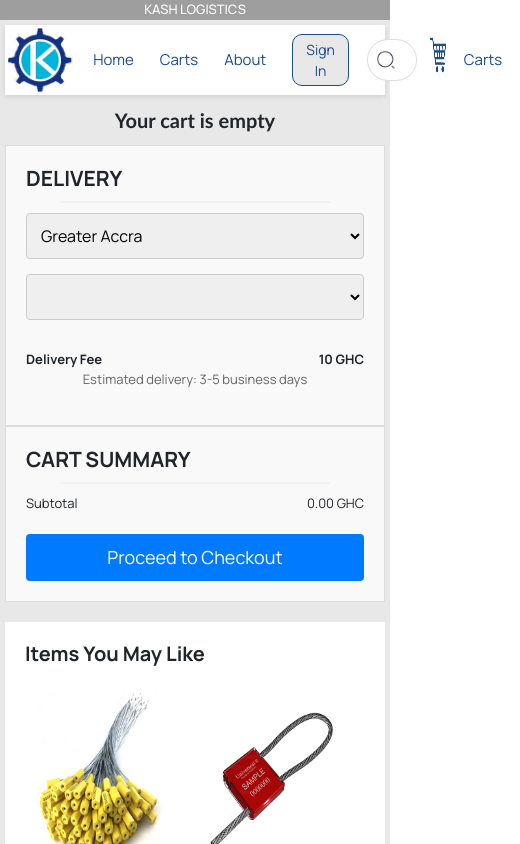
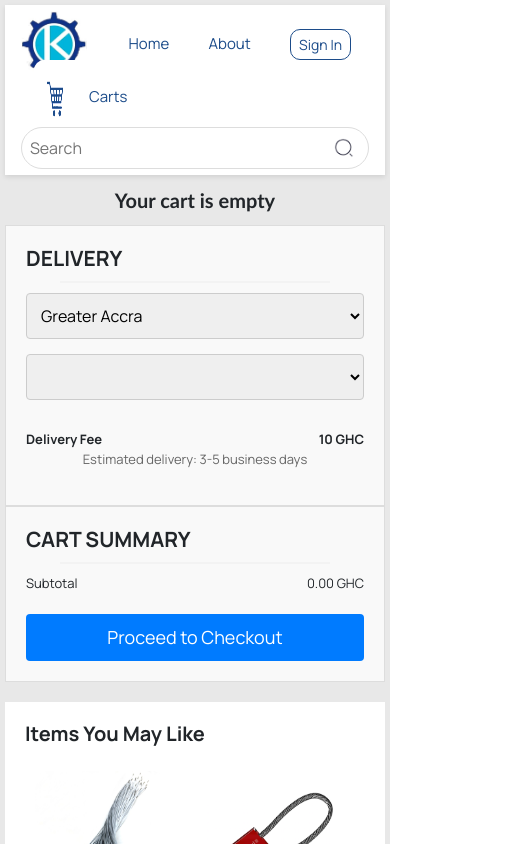
Before and after one commit to kwekumorgan/logistics-SWEG47, a React (Create React App) app in the folder frontendApp/my-app/: page /carts in a window 390 px wide. Shown: the top 844 px of the page, 520 px wide, since content can reach past the window. Built offline with nearby package versions, Linux system fonts and the light colour scheme; grey boxes are pictures that could not be loaded.

Commit message:
Header Issue Addressed

```diff
--- a/frontendApp/my-app/src/App.js
+++ b/frontendApp/my-app/src/App.js
@@ -1,6 +1,5 @@
 import React from 'react';
 import { BrowserRouter as Router, Route, Routes, useLocation } from 'react-router-dom';
-import Navbar from './components/Navbar';
 import Home from './components/Home';
 import ProductDetailPage from './components/ProductDetailPage'; // Rename this for clarity
 import Payment from './components/Payment';
@@ -20,7 +19,7 @@
   return (
     <CartProvider>
       <div className="App">
-        <Navbar />
+
         <Routes>
           <Route path="/" element={<Home />} />
           <Route path="/product/:id" element={<ProductDetailPage />} />
--- a/frontendApp/my-app/src/components/About.jsx
+++ b/frontendApp/my-app/src/components/About.jsx
@@ -1,17 +1,16 @@
-
 import { Link } from 'react-router-dom';
 import './Header.css';
 import KashLogo from '../Media/KASHLOGO1.jpg';
 import React, { useEffect } from 'react';
 import './About.css'; // Import the CSS file specific to the About page
 import SearchIcon from '../Media/Search.png';
+import CartIcon from '../Media/carts1.png';
 
 const AboutPage = () => {
   useEffect(() => {
     function handleScroll() {
       const header = document.querySelector('.header');
-      const navbarHeight = document.querySelector('.ribbon').offsetHeight;
-      if (window.scrollY > navbarHeight) {
+      if (window.scrollY > 0) {
         header.style.position = 'fixed';
         header.style.top = '0';
       } else {
@@ -36,15 +35,31 @@
       handleSearch();
     }
   };
+
+  // Mock cart array
+  const cart = []; // This is just a placeholder; replace with your actual cart data
+
+  // Calculate the total quantity in the cart
+  const totalQuantity = cart.reduce((sum, item) => sum + item.quantity, 0);
+
   return (
-<div><header className="header">
+    <div>
+      <header className="header">
         <img src={KashLogo} height="80" alt="Department Of Computer Science" />
         <Link to="/">Home</Link>
-      <Link to="/Carts">Carts</Link>
         <Link to="/About">About</Link>
         <Link to="/login">
           <button className="sign-in-button">Sign In</button>
         </Link>
+        <div className="cart-container">
+          <Link to="/Carts" className="cart-text-link">
+            <img src={CartIcon} alt="Cart" className="cart-icon" />
+            {totalQuantity > 0 && (
+              <span className="cart-count">{totalQuantity}</span>
+            )}
+            Carts
+          </Link>
+        </div>
         <div className="search-container">
           <input
             type="text"
@@ -60,21 +75,39 @@
       <div className="about-container">
         <div className="about-box">
           <p>
-          We have the pleasure to introduce Kash Security Seal and Logistics (KSS & LOGISTICS) to your company. We are specialized in Seals business. KSS & Logistics is a registered Ghanaian owned business since 2012 and also a VAT registered business.
+            We have the pleasure to introduce Kash Security Seal and Logistics
+            (KSS & LOGISTICS) to your company. We are specialized in Seals
+            business. KSS & Logistics is a registered Ghanaian owned business
+            since 2012 and also a VAT registered business.
           </p>
           <p>
-          We would like to make our line of service available to your company in the hope that we may establish a long lasting business relationship with your esteemed company for mutual benefits.
+            We would like to make our line of service available to your company
+            in the hope that we may establish a long lasting business
+            relationship with your esteemed company for mutual benefits.
           </p>
           <p>
-          KSS & Logistics offers integrated logistics services and tailored in all kinds of security seals. The plastic seals is made up of high quality food grade polypropylene, carbon steel, equipped with a galvanized spring steel locking insert for securing boxes and bins, hatches, doors, lockers, boxes and vessels, inspection hatches, bags, catering container, courier bags, security containers, medical containers, Tankers and the like. Optional customization with corporate name, telephone number, logo or barcode is also available.
+            KSS & Logistics offers integrated logistics services and tailored in
+            all kinds of security seals. The plastic seals is made up of high
+            quality food grade polypropylene, carbon steel, equipped with a
+            galvanized spring steel locking insert for securing boxes and bins,
+            hatches, doors, lockers, boxes and vessels, inspection hatches,
+            bags, catering container, courier bags, security containers,
+            medical containers, Tankers and the like. Optional customization
+            with corporate name, telephone number, logo or barcode is also
+            available.
           </p>
           <p>
-          Our seals are safeguard products, so the quality control system is very important. We keeping the high quality as our principle, maintaining the client’s printing numbers, and doing 100% inspection for all the seals. Our seals passed the ISO9001:2015 certified, and most of the High security seals and container seals are ISO/PA 17712:2013 certified by international norm ISO/IEC17025 lab.
+            Our seals are safeguard products, so the quality control system is
+            very important. We keeping the high quality as our principle,
+            maintaining the client’s printing numbers, and doing 100% inspection
+            for all the seals. Our seals passed the ISO9001:2015 certified, and
+            most of the High security seals and container seals are
+            ISO/PA 17712:2013 certified by international norm ISO/IEC17025 lab.
           </p>
         </div>
       </div>
     </div>
   );
-}
+};
 
 export default AboutPage;
--- a/frontendApp/my-app/src/components/Carts.jsx
+++ b/frontendApp/my-app/src/components/Carts.jsx
@@ -74,16 +74,27 @@
     return cartCategories.includes(product.category); // Show products from the same categories
   });
 
+  // Calculate the total quantity in the cart
+  const totalQuantity = cart.reduce((sum, item) => sum + item.quantity, 0);
+
+
   return (
     <div className="main_content-custom">
        <header className="header">
       <img src={KashLogo} height="80" alt="Department Of Computer Science" />
       <Link to="/">Home</Link>
-        <Link to="/Carts">Carts</Link>
+
       <Link to="/About">About</Link>
       <Link to="/login">
         <button className="sign-in-button">Sign In</button>
       </Link>
+      <div className="cart-container"><Link to="/Carts" className="cart-text-link">
+        <img src={CartIcon} alt="Cart" className="cart-icon" />
+        {totalQuantity > 0 && (
+          <span className="cart-count">{totalQuantity}</span>
+        )}
+        Carts
+      </Link></div>
       <div className="search-container">
           <input
             type="text"
@@ -95,15 +106,7 @@
             <img src={SearchIcon} alt="Search" />
           </button>
         </div>
-        <div className="cart-wrapper">
-          <Link to="/Carts" className="cart-text-link">
-            <img src={CartIcon} alt="Cart" className="cart-icon" />
-            {quantities.reduce((sum, qty) => sum + qty, 0) > 0 && (
-              <span className="cart-count">{quantities.reduce((sum, qty) => sum + qty, 0)}</span>
-            )}
-            Carts
-          </Link>
-        </div>
+
     </header>
 
       <div className="cart-content-custom">
--- a/frontendApp/my-app/src/components/Footer.css
+++ b/frontendApp/my-app/src/components/Footer.css
@@ -72,11 +72,13 @@
   align-items: center;
   justify-content: center;
   height: 100%;
+  width: 50px;
 }
 
 .footer .footer-search-button img {
   width: 18px;
   height: 18px;
+  margin-left: 30px;
 }
 
 .footer .footer-links {
--- a/frontendApp/my-app/src/components/Footer.jsx
+++ b/frontendApp/my-app/src/components/Footer.jsx
@@ -3,7 +3,7 @@
 import './Footer.css';
 import facebookIcon from '../Media/fbook.jpg';
 import instagramIcon from '../Media/instagram.jpg';
-import SearchIcon from '../Media/Search.png';
+import SearchIcon1 from '../Media/Search.png';
 
 const Footer = () => {
   const handleSearch = () => {
@@ -43,7 +43,7 @@
             onKeyPress={handleKeyPress}
           />
           <button className="footer-search-button" onClick={handleSearch}>
-            <img src={SearchIcon} alt="Search" />
+            <img src={SearchIcon1} alt="Search" />
           </button>
         </div>
       </div>
--- a/frontendApp/my-app/src/components/Header.css
+++ b/frontendApp/my-app/src/components/Header.css
@@ -4,7 +4,7 @@
   align-items: center;
   background-color: white;
   color: black;
-  padding: 2px;
+  padding: 6px 16px;
   position: relative;
   width: 100%;
   z-index: 999;
@@ -13,7 +13,7 @@
 
 .header img {
   height: 66px;
-  margin-right: 12px;
+  margin-right: 20px;
 }
 
 .header a {
@@ -30,15 +30,18 @@
 
 .header a:hover {
   background-color: white;
-  color: rgb(28, 76, 138);
+  color: #15abff;
+
 }
+
+
+
 
 /* Style for the Sign In button */
 .sign-in-button {
-  background-color: #E8E8E8;
+  background-color: white;
   color: rgb(28, 76, 138);
   padding: 4px 8px;
-  margin-right: 10px;
   text-decoration: none;
   cursor: pointer;
   border-radius: 10px;
@@ -48,39 +51,39 @@
 }
 
 .sign-in-button:hover {
-  background-color: #E8E8E8;
-  color: rgb(28, 76, 138);
+  background-color: white;
+  color:  #15abff;
 }
 
+/* Search Container */
 .search-container {
   margin-left: auto;
   display: flex;
   align-items: center;
-  width: 40%; /* Adjust this value to make the search bar longer or shorter */
+  width: 40%;
   position: relative;
 }
 
 .search-input {
   width: 100%;
-  padding: 8px 40px 8px 8px; /* Add padding to the right for the search button */
-  border: 1px solid #ddd; /* Default border color */
-  border-radius: 25px; /* Rounded corners */
+  padding: 8px 40px 8px 8px;
+  border: 1px solid #ddd;
+  border-radius: 25px;
   font-size: 16px;
-  box-sizing: border-box; /* Ensure padding is included in the width calculation */
-  transition: border-color 0.3s ease; /* Smooth transition for border color change */
+  box-sizing: border-box;
+  transition: border-color 0.3s ease;
 }
 
-/* Change border color on focus */
 .search-input:focus {
-  border-color: rgb(28, 76, 138); /* Border color when focused */
-  outline: none; /* Remove default outline */
+  border-color: rgb(28, 76, 138);
+  outline: none;
 }
 
 .search-button {
   position: absolute;
   right: 10px;
-  background: none;
-  border: none;
+  background: none; /* Ensure no background color is applied */
+  border: none; /* Remove any border */
   padding: 0;
   cursor: pointer;
   display: flex;
@@ -91,67 +94,49 @@
 }
 
 .search-button img {
-  width: 20px; /* Adjust the size of the search icon */
+  width: 20px;
   height: 20px;
-}
+  margin-left: 20px;
+  position: absolute;
+  border: none;
 
-/* Ensure the input field has the correct z-index to stay above the button */
-.search-input {
-  z-index: 1;
-}
 
-.search-button {
-  z-index: 2;
 }
 
 
-/* Add padding to the top of the body content to avoid it being hidden behind the fixed header */
-body {
-  margin: 0;
-  padding-top: 70px; /* Adjust this value based on the height of your header */
-}
-
-/* Style for the main content */
-.content {
-  margin-top: 20px; /* Ensure some space between the header and the content */
-}
-
+/* Cart Container */
 .cart-container {
   position: relative;
   display: flex;
   align-items: center;
-  margin-left: 30px;
+  margin-left: 5px;
+  border: 1px white;
+  height: 40px; /* Match the height of the sign-in button */
+  padding: 6px 8px; /* Same padding as sign-in button */
+
 }
 
 .cart-icon {
   width: 27px;
-  height: -20px; /* Make the height the same as the width for a square icon */
+  height: 24px; /* Ensure square icon */
   cursor: pointer;
+  margin-right: 5px;
   position: relative;
-  margin-right: 10px; /* Adjust spacing between icon and text */
-  margin-bottom: -26px;
-  margin-top: -40px;
+
 }
 
 .cart-count {
   position: absolute;
-  top: 10px; /* Adjust to align properly within the cart icon */
-  right: 1245px; /* Adjust to center within the cart icon */
+  top: 0px; /* Adjust to align properly within the cart icon */
+  right: 79px; /* Adjust to align with the cart icon */
   background-color: #007bff;
   color: white;
   font-size: 12px;
   border-radius: 50%;
-  padding: 1px 4px;
+  padding: 2px 6px;
   display: flex;
   justify-content: center;
   align-items: center;
-  z-index: 1; /* Ensure the count is above the cart icon */
-}
-
-.cart-link {
-  display: flex;
-  align-items: center;
-  margin-left: 20px;
 }
 
 .cart-text-link {
@@ -166,32 +151,49 @@
   color: rgb(28, 76, 138);
 }
 
+/* Media Queries */
 @media (max-width: 768px) {
+  .header {
+    flex-wrap: wrap;
+    justify-content: space-between;
+  }
+
   .search-container {
-    width: 100%; /* Make the search bar full width on smaller screens */
+    width: 100%;
+    margin-top: 10px;
   }
 
   .cart-container {
-    margin-left: 10px; /* Reduce margin on smaller screens */
+    margin-left: 10px;
   }
 
   .cart-count {
-    top: 10px; /* Adjust for smaller screens */
-    right: 340px; /* Adjust for smaller screens */
-    font-size: 10px; /* Reduce font size on smaller screens */
-    padding: 2px 4px; /* Adjust padding for smaller screens */
+    right: 82px;
+    top: 1px;
+    font-size: 10px;
+    padding: 2px 4px;
   }
 }
 
 @media (max-width: 480px) {
+  .header {
+    flex-wrap: wrap;
+    justify-content: space-between;
+  }
   .cart-container {
-    margin-left: 5px; /* Further reduce margin on extra small screens */
+    margin-left: 5px;
   }
 
   .cart-count {
-    top: 10px; /* Adjust for very small screens */
-    right: -500px; /* Adjust for very small screens */
-    font-size: 8px; /* Further reduce font size on very small screens */
-    padding: 2px 3px; /* Adjust padding for very small screens */
+    right: 80px;
+    top: 1px;
+    font-size: 8px;
+    padding: 2px 3px;
   }
+
+  .search-container {
+    width: 100%;
+    margin-top: 10px;
+  }
+
 }
--- a/frontendApp/my-app/src/components/Header.jsx
+++ b/frontendApp/my-app/src/components/Header.jsx
@@ -4,7 +4,7 @@
 import SearchIcon from '../Media/Search.png';
 import CartIcon from '../Media/carts1.png';
 import React, { useEffect } from 'react';
-import { useCart } from './CartContext';
+import { useCart } from '../components/CartContext';
 
 const Header = () => {
   const { cart } = useCart();
@@ -12,8 +12,7 @@
   useEffect(() => {
     function handleScroll() {
       const header = document.querySelector('.header');
-      const navbarHeight = document.querySelector('.ribbon').offsetHeight;
-      if (window.scrollY > navbarHeight) {
+      if (window.scrollY > 0) {
         header.style.position = 'fixed';
         header.style.top = '0';
       } else {
@@ -39,26 +38,25 @@
     }
   };
 
+  // Calculate the total quantity in the cart
+  const totalQuantity = cart.reduce((sum, item) => sum + item.quantity, 0);
+
   return (
     <header className="header">
       <img src={KashLogo} height="80" alt="Department Of Computer Science" />
       <Link to="/">Home</Link>
 
+      <Link to="/About">About</Link>
       <Link to="/login">
         <button className="sign-in-button">Sign In</button>
       </Link>
-      <div className="cart-wrapper">
-  <Link to="/Carts" className="cart-text-link">
+      <div className="cart-container"><Link to="/Carts" className="cart-text-link">
         <img src={CartIcon} alt="Cart" className="cart-icon" />
-    {cart.length > 0 && (
-      <span className="cart-count">{cart.length}</span>
+        {totalQuantity > 0 && (
+          <span className="cart-count">{totalQuantity}</span>
         )}
         Carts
-  </Link>
-</div>
-
-
-
+      </Link></div>
       <div className="search-container">
           <input
             type="text"
--- a/frontendApp/my-app/src/components/Navbar.css
+++ b/frontendApp/my-app/src/components/Navbar.css
@@ -1,7 +1,6 @@
 /* Style for the navbar */
 .ribbon {
-  background:url(../Media/arno.jpg);
-  background-size: cover;
+  background-color: white;
   overflow: hidden;
   display: flex;
   justify-content: center; /* Center the content horizontally */
@@ -12,7 +11,7 @@
 }
 
 .ribbon h1 {
-  color: white; /* Set the text color to white */
+  color: #15abff; /* Set the text color to white */
   text-align: center; /* Center the text */
   margin: 0; /* Remove default margin */
   font-size: small;
```
Also changed, not shown: frontendApp/my-app/src/components/Slider.css (+4 -4 lines). Lines whose indentation alone changed are shown as unchanged.
